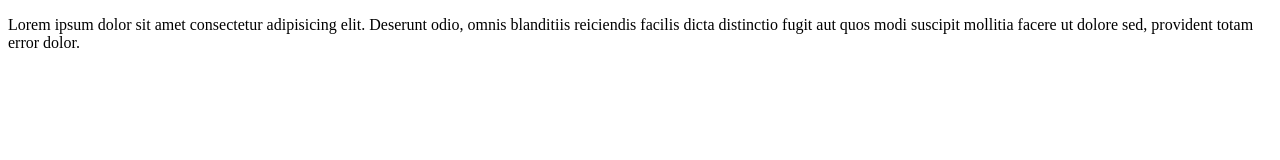
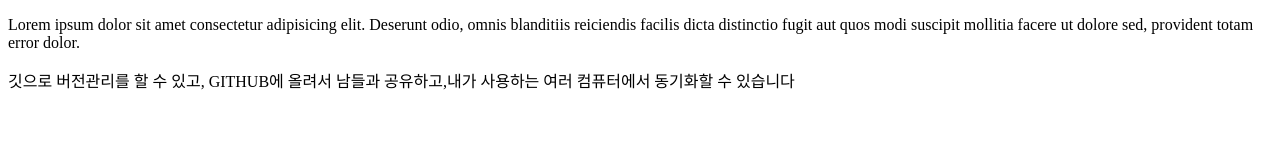
Before and after one commit to jamongn2/DC_wc, a plain HTML site: page index.html in a window 1280 px wide. Drawn offline with Linux system fonts and the light colour scheme.

Commit message:
git과 github에 대한 설명 추가

```diff
--- a/index.html
+++ b/index.html
@@ -12,5 +12,9 @@
       omnis blanditiis reiciendis facilis dicta distinctio fugit aut quos modi
       suscipit mollitia facere ut dolore sed, provident totam error dolor.
     </p>
+    <p>
+      깃으로 버전관리를 할 수 있고, GITHUB에 올려서 남들과 공유하고,내가
+      사용하는 여러 컴퓨터에서 동기화할 수 있습니다
+    </p>
   </body>
 </html>
```
